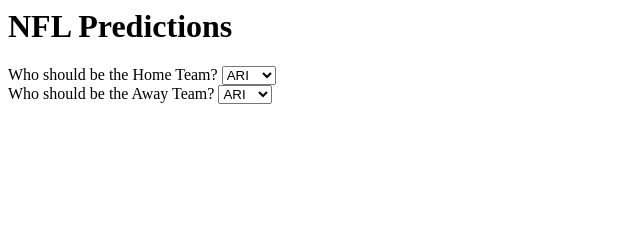
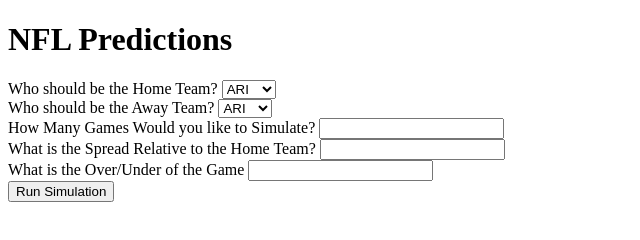
Before and after one commit to EddieRhino/EddieRhino.github.io, a plain HTML site: page index.html in a window 1280 px wide. Shown: the whole page, without its empty margins (0-640 px from the left). Drawn offline with Linux system fonts and the light colour scheme.

Commit message:
Added all necessary fields

```diff
--- a/index.html
+++ b/index.html
@@ -1,3 +1,5 @@
+<!DOCTYPE html>
+<html lang="en" dir="ltr">
   <body>
     <form action="submission.html" method="POST">
       <h1>NFL Predictions</h1>
@@ -77,5 +79,24 @@
         </select>
       </section>
 
+      <section class="Number-of-simulations">
+        <label for="Num">How Many Games Would you like to Simulate?</label>
+        <input type="number" name="sims" id="sims">
+      </section>
 
+      <section class="spread">
+        <label for="spread">What is the Spread Relative to the Home Team?</label>
+        <input type="number" name="spread" id="spread" step="0.5">
+      </section>
+
+      <section class="over-under">
+        <label for="ou">What is the Over/Under of the Game</label>
+        <input type="number" name="ou" id="ou" step="0.5" min="0">
+      </section>
+
+      <section class="simulate">
+        <input type="submit" value="Run Simulation">
+      </section>
+    </form>
   </body>
+</html>
```
Lines whose indentation alone changed are shown as unchanged.
